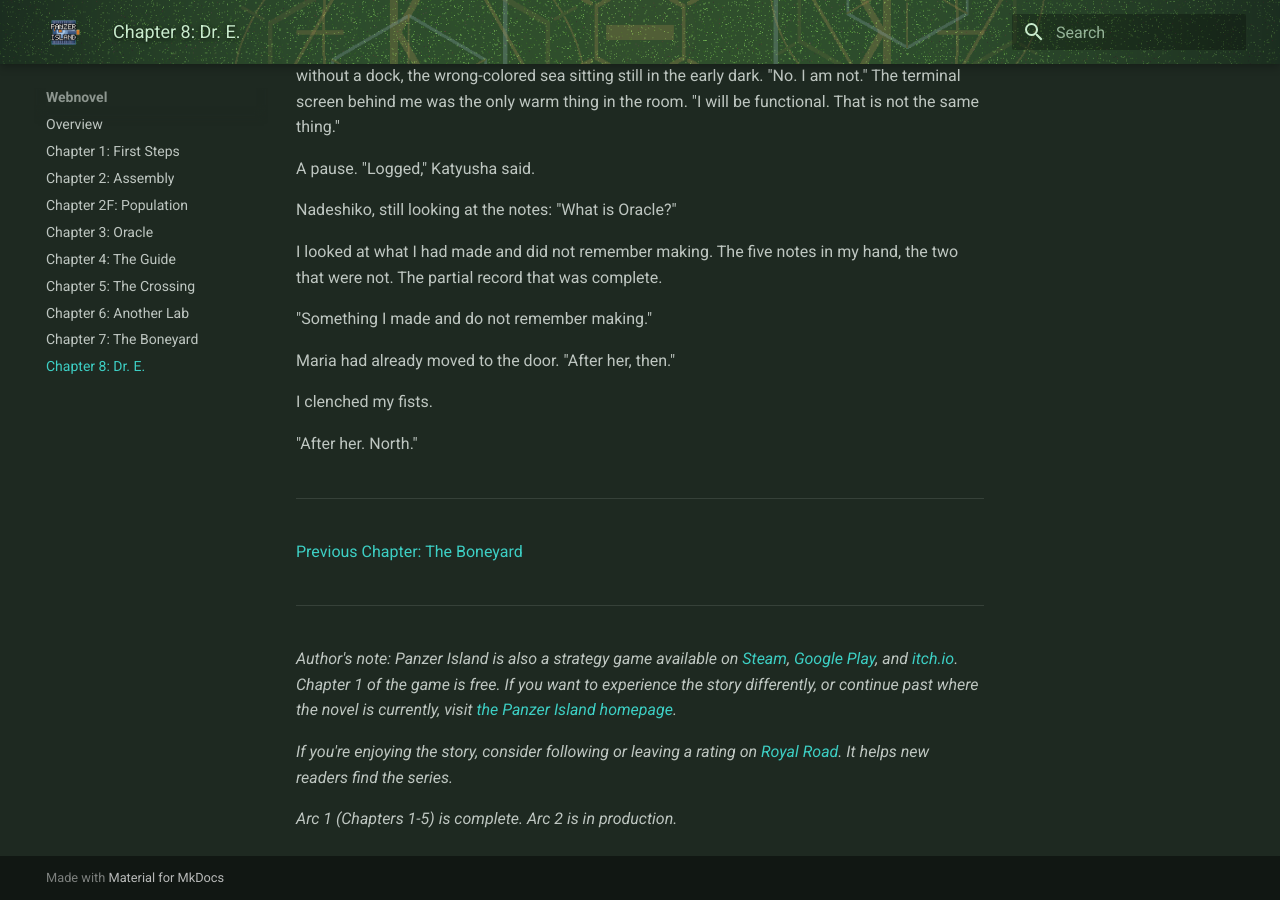
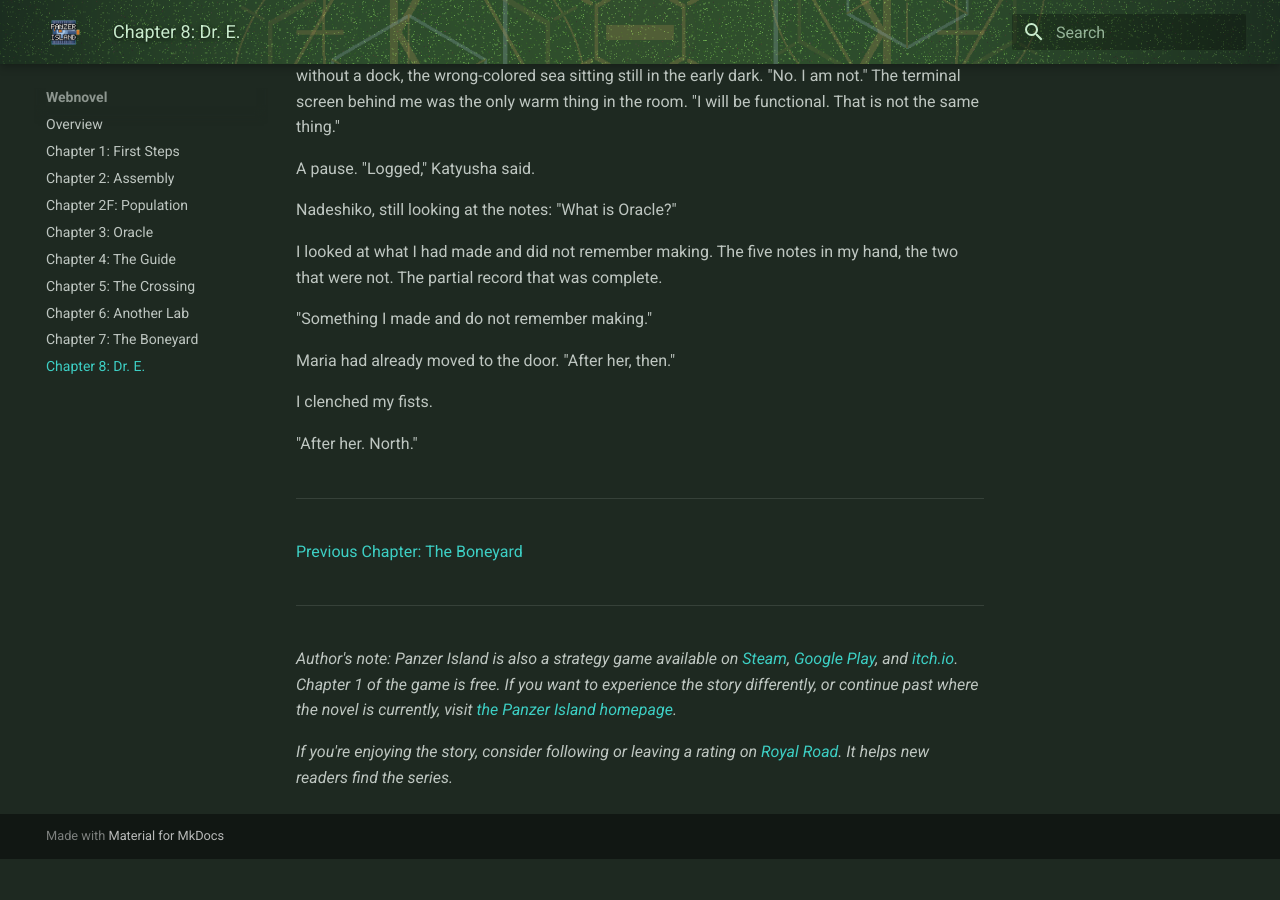
Before and after one commit to rhedak/panzer_island_pages, an MkDocs documentation site: the page built from docs/webnovel/ch08.md, in a window 1280 px wide and 900 px high, scrolled down 8200 px. Built offline with MkDocs 1.6.1 and Material for MkDocs 9.7.7, drawn with Linux system fonts in a browser that asks for light colours; after the commit the page ends 9059 px from its top, so only the background shows below that.

Commit message:
remove stale footer entry

```diff
--- a/docs/webnovel/ch08.md
+++ b/docs/webnovel/ch08.md
@@ -282,5 +282,3 @@ Chapter 1 of the game is free. If you want to experience the story differently,
 the novel is currently, visit [the Panzer Island homepage](https://rhedak.github.io/panzer_island_pages/).*
 
 *If you're enjoying the story, consider following or leaving a rating on [Royal Road](https://www.royalroad.com/fiction/176303/panzer-island). It helps new readers find the series.*
-
-*Arc 1 (Chapters 1-5) is complete. Arc 2 is in production.*
```
